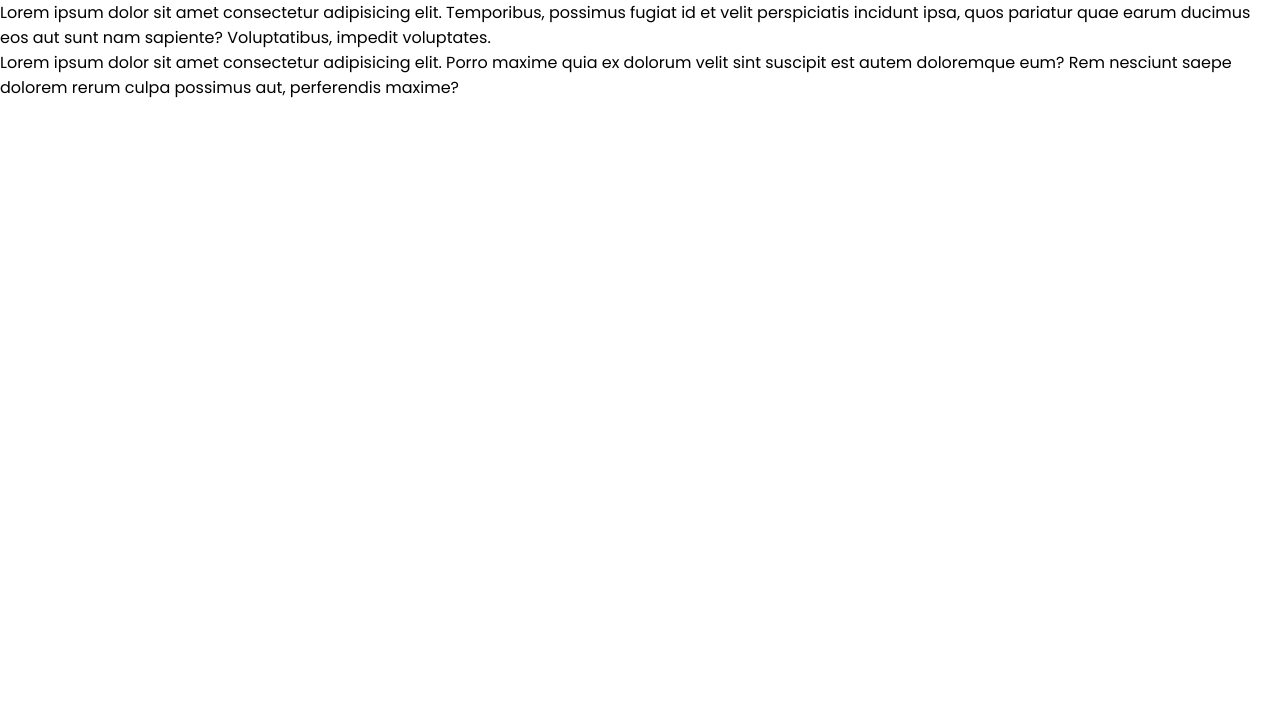
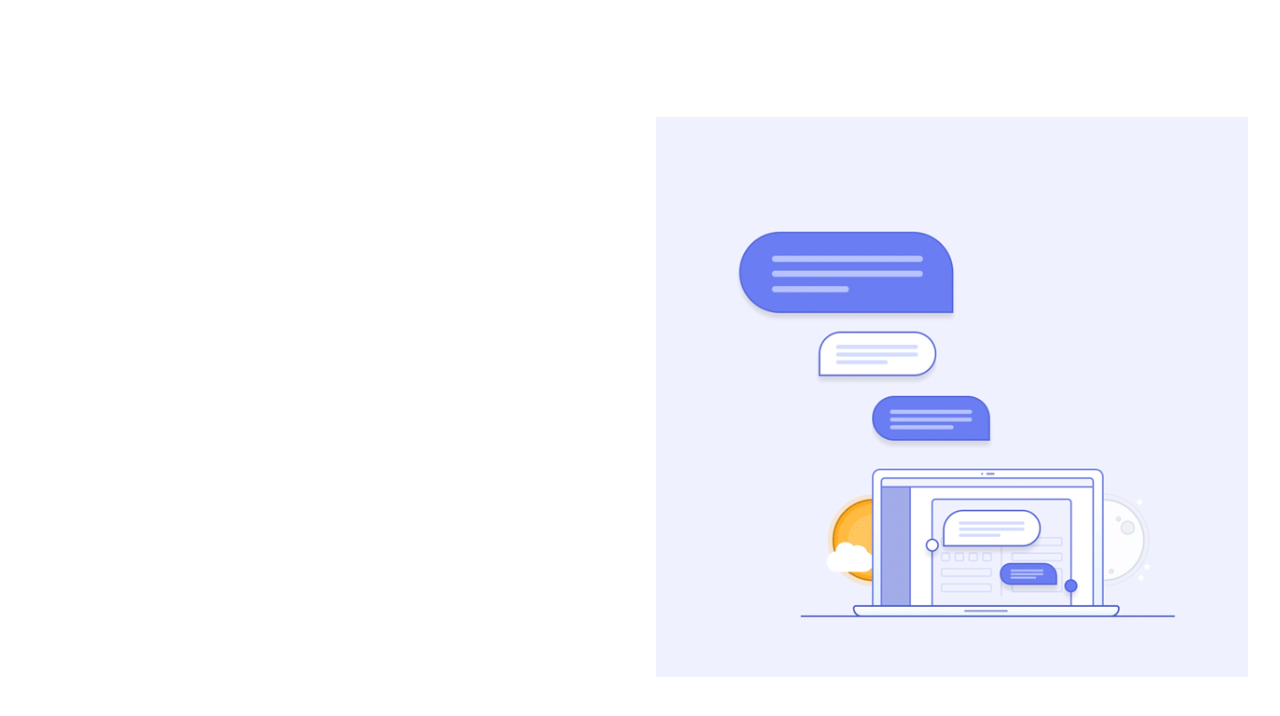
Before and after one commit to dinexh/SynText, a React (Create React App) app in the folder app/: page /auth in a window 1280 px wide. Shown: the top 716 px of the page. Built offline with nearby package versions, Linux system fonts and the light colour scheme; the HTML template or start-up script is replaced by a standard one.

Commit message:
started auth page

```diff
--- a/app/src/pages/auth/auth.css
+++ b/app/src/pages/auth/auth.css
@@ -0,0 +1,32 @@
+.auth-container{
+    min-height: 100vh;
+    display: flex;
+    justify-content: center;
+    align-items: center;
+    width: 100%;
+}
+.auth-container-in{
+    width: 100%;
+    padding: 1rem;
+    display: flex;
+    justify-content: space-between;
+    align-items: center;
+}
+.auth-container-in-one{
+    width: 50%;
+    display: flex;
+    justify-content: center;
+    align-items: center;
+}
+.auth-container-in-two{
+    padding: 1rem;
+    width: 50%;
+    display: flex;
+    justify-content: center;
+    align-items: center;
+}
+.AuthImage{
+    width: 100%;
+    height: 70vh;
+    object-fit: cover;
+}
--- a/app/src/pages/auth/auth.jsx
+++ b/app/src/pages/auth/auth.jsx
@@ -1,14 +1,17 @@
 import './auth.css';
-
+import React from 'react';
+import authImage from "../../Assets/auth-gif-2.gif";
 const Auth = () => {
   return (
         <div className="auth-container">
             <div className="auth-container-in">
                     <div className="auth-container-in-one">
-          Lorem ipsum dolor sit amet consectetur adipisicing elit. Temporibus, possimus fugiat id et velit perspiciatis incidunt ipsa, quos pariatur quae earum ducimus eos aut sunt nam sapiente? Voluptatibus, impedit voluptates.
+
                     </div>
                     <div className="auth-container-in-two">
-          Lorem ipsum dolor sit amet consectetur adipisicing elit. Porro maxime quia ex dolorum velit sint suscipit est autem doloremque eum? Rem nesciunt saepe dolorem rerum culpa possimus aut, perferendis maxime?
+                        <div className="auth-container-two-image">
+                            <img src={authImage} className='AuthImage' alt="" />
+                        </div>
                     </div>
             </div>
         </div>
```
Also changed, not shown: app/src/Assets/auth-gif-2.gif (added), app/src/Assets/auth-gif.gif (added). Lines whose indentation alone changed are shown as unchanged.
